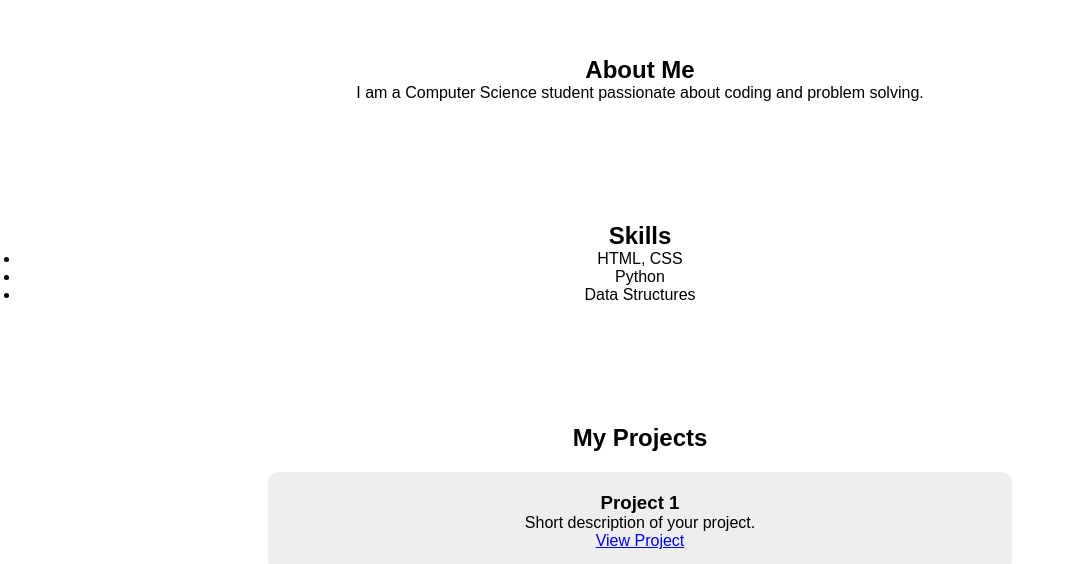
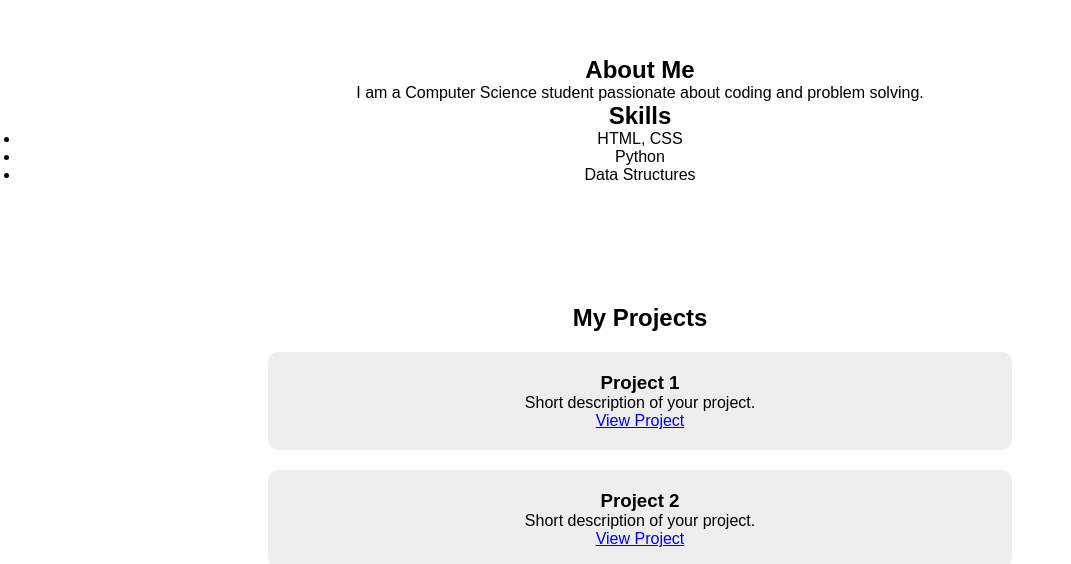
Before and after one commit to Dhanya-Krishna/Dhanya-Krishna.github.io, a plain HTML site: page index.html in a window 1280 px wide. Shown: the part 702-1266 px from the top of the page, without its empty margins (0-1071 px from the left). Drawn offline with Linux system fonts and the light colour scheme.

Commit message:
Update index.html

```diff
--- a/index.html
+++ b/index.html
@@ -29,15 +29,15 @@
     <section id="about">
         <h2>About Me</h2>
         <p>I am a Computer Science student passionate about coding and problem solving.</p>
-    </section>
-    <div id="skills">
+
+
         <h2>Skills</h2>
         <ul>
             <li>HTML, CSS</li>
             <li>Python</li>
             <li>Data Structures</li>
         </ul>
-    </div>
+ </section>
 
 
     <section id="projects">
```
